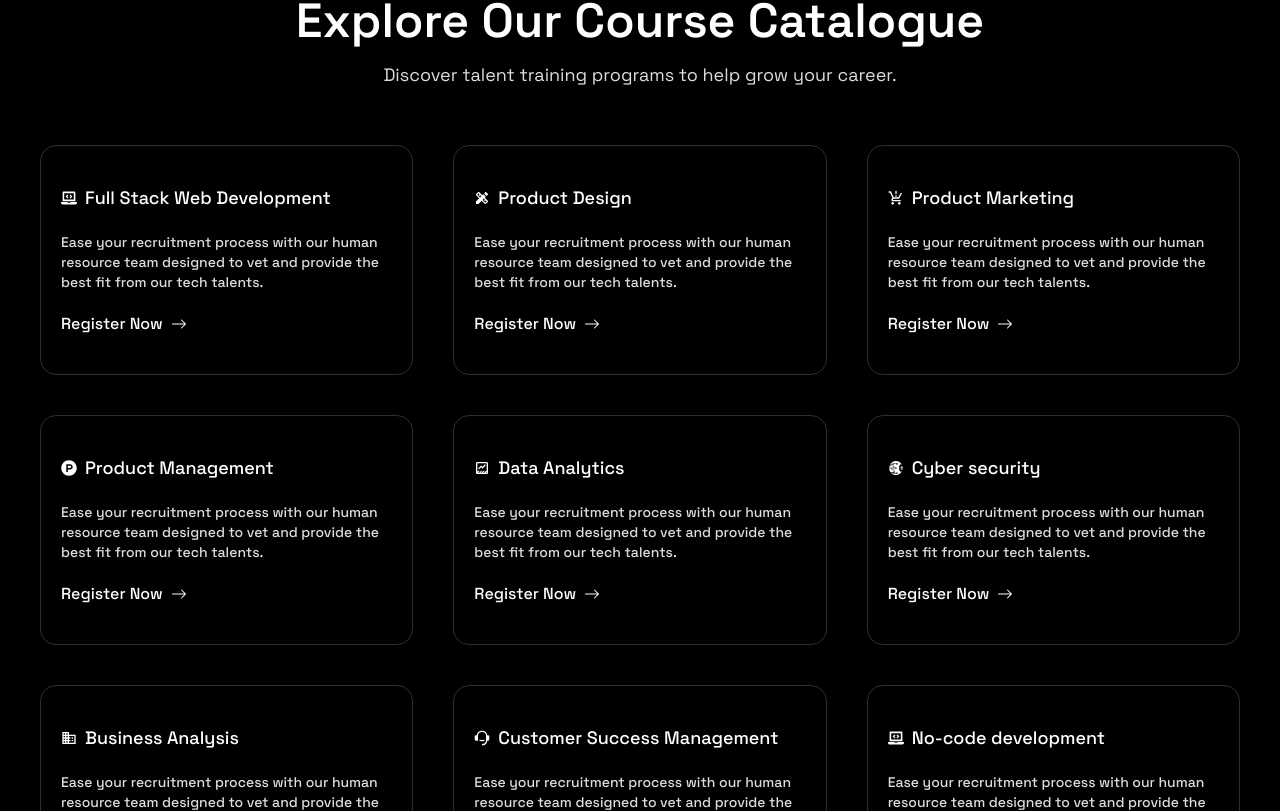
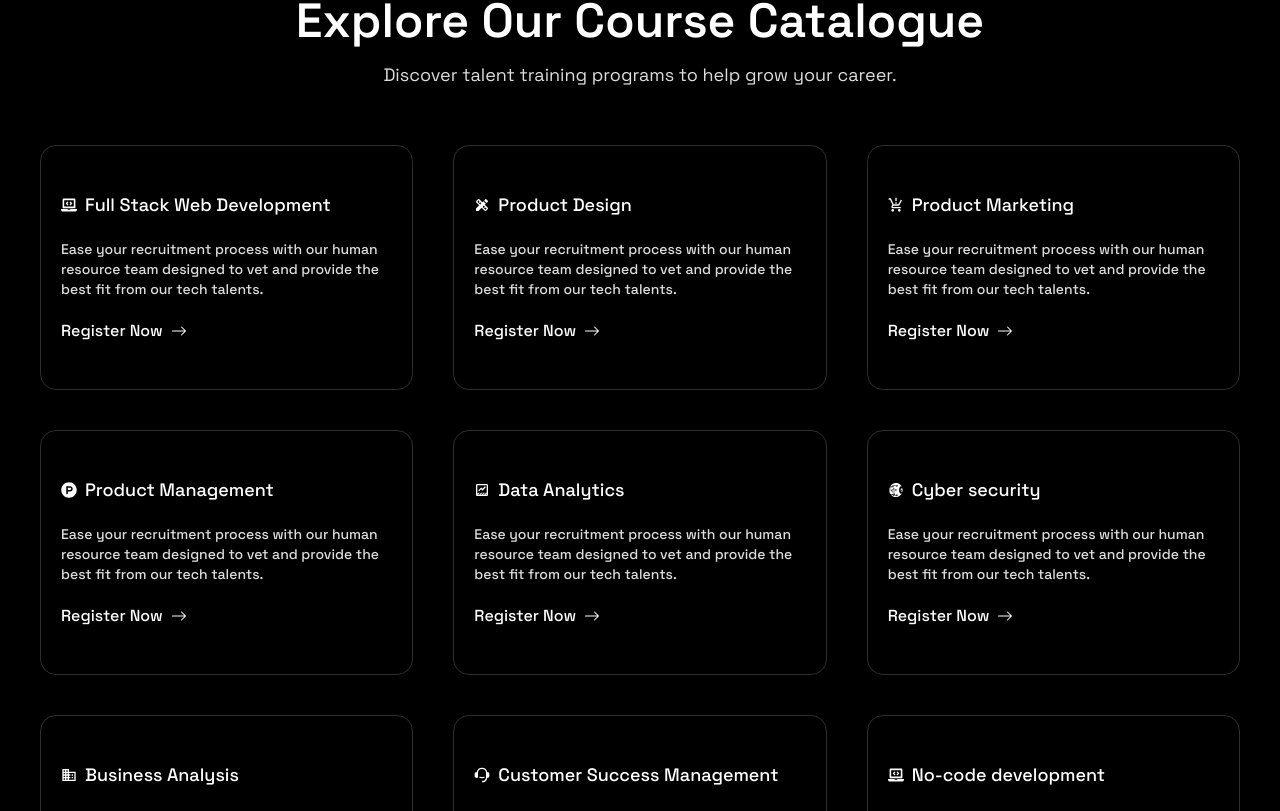
Before and after one commit to Innovotio/Innovotio-Website, a Next.js app: page /programsTraining in a window 1280 px wide. Shown: the part 1729-2540 px from the top of the page. Built offline with nearby package versions, Linux system fonts and the light colour scheme.

Commit message:
media fix

```diff
--- a/src/components/Community.js
+++ b/src/components/Community.js
@@ -54,7 +54,7 @@ const Community = () => {
                 icon={<MdOutlineAssuredWorkload className="w-5 h-6" />}
                 text="Valuable soft skills training " />
             <Talent
-                icon={<CiLinkedin className="w-5 h-6" />}
+                icon={<CiLinkedin className="w-6 h-7" />}
                 text="Resume & LinkedIn optimization" />
             <Talent
                 icon={<BsFillAwardFill className="w-5 h-6" />}
--- a/src/components/Custom/CatalogueCard.js
+++ b/src/components/Custom/CatalogueCard.js
@@ -4,7 +4,7 @@ import {BsArrowRight} from 'react-icons/bs'
 
 const CatalogueCard = ({ icon, heading, service }) => {
   return (
-    <section className="hover:bg-primaryYellow hover:text-black lg:max-w-[410px] max-w-full h-[230px] px-5 justify-center border rounded-2xl border-btnDefaultBlack flex flex-col items-start">
+    <section className="hover:bg-primaryYellow hover:text-black lg:max-w-[425px] max-w-full h-[245px] px-5 justify-center border rounded-2xl border-btnDefaultBlack flex flex-col items-start">
       <div className="flex items-center">
         <div>{icon}</div>
         <h2 className="lg:text-lg font-medium ml-2 text-lg">{heading}</h2>
--- a/src/components/Description.js
+++ b/src/components/Description.js
@@ -45,7 +45,7 @@ const Description = () => {
                 text="Easy access world class tech talent for Full-Time, Remote or Hybrid Roles"
               />
               <Talent
-                icon={<CiDollar className="w-5 h-6" />}
+                icon={<CiDollar className="w-6 h-7" />}
                 text="Handle all billing-related support queries for you"
               />
               <Talent
--- a/src/components/Nav/Navbar.js
+++ b/src/components/Nav/Navbar.js
@@ -46,7 +46,6 @@ function Navbar() {
   return (
     <nav className=" overflow-x-hidden bg-black ">
       <section
-        onClick={handleClickOutside}
         className="cursor-pointer 2xl:container 2xl:mx-auto flex 2xl:static w-12/12 xl:fixed lg:h-20 h-16 z-50 bg-black  text-white justify-between w-full  px-5 md:px-10  items-center py-2"
       >
         <Link href="/">
```
